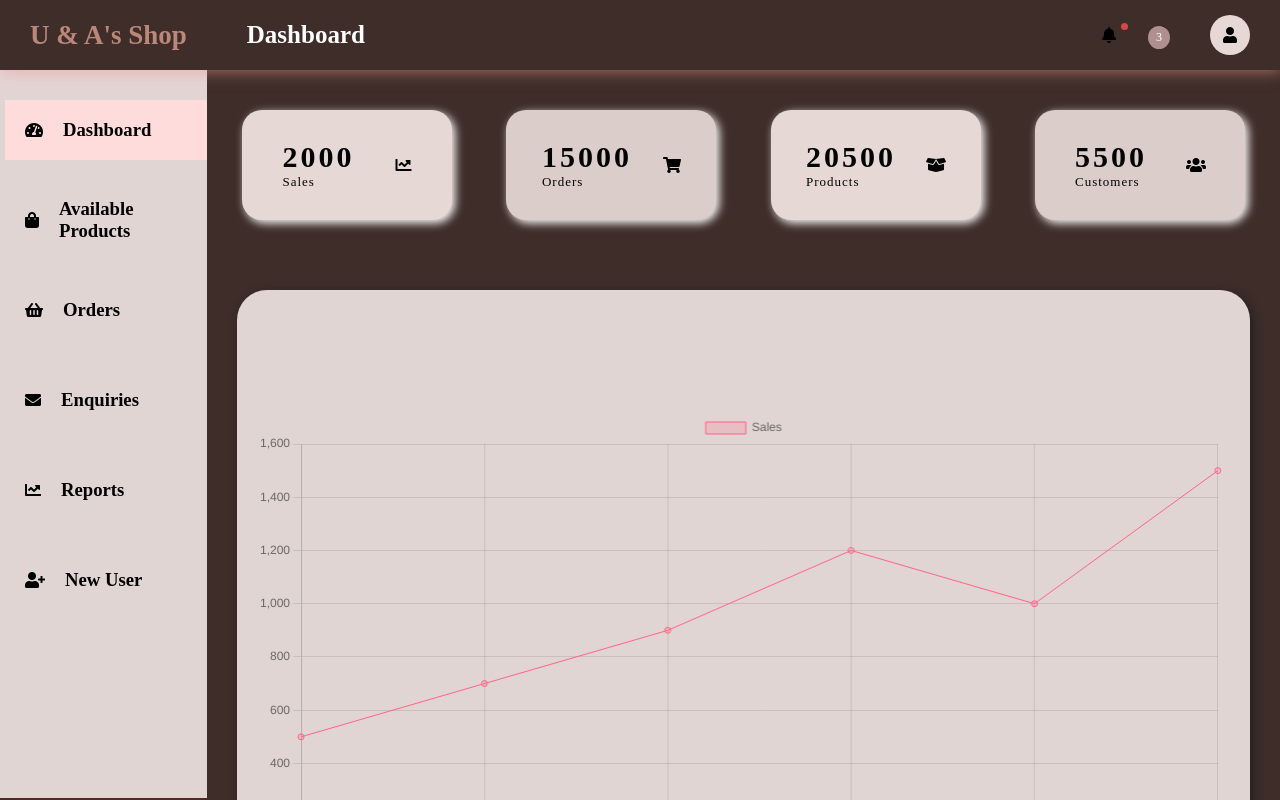
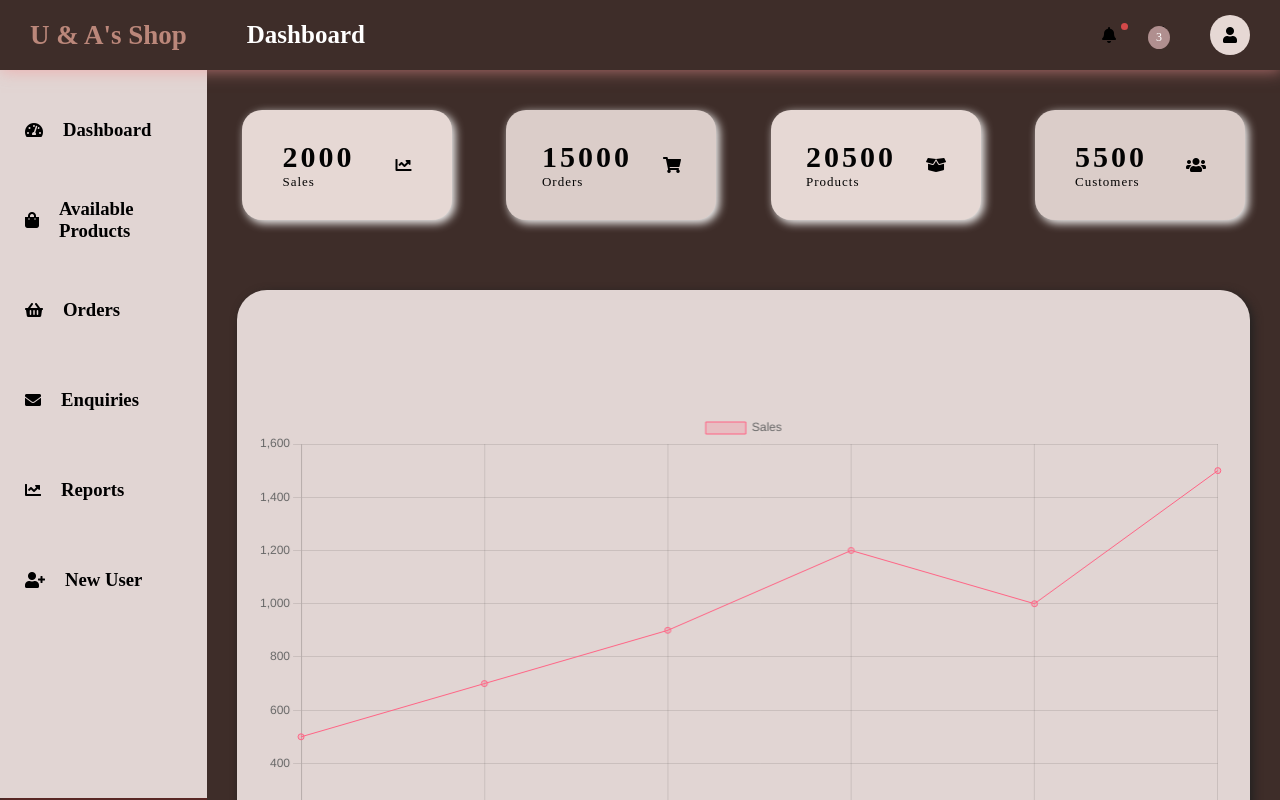
Before and after one commit to eh202201080/Admin_HijabShop, a plain HTML site: page index.html in a window 1280 px wide. Drawn offline with nearby package versions, Linux system fonts and the light colour scheme.

Commit message:
Update admin.css

```diff
--- a/admin.css
+++ b/admin.css
@@ -295,7 +295,7 @@ gap: 30px;
 
 .nav-option.option1 {
     /* Remove the gray background color */
-    background-color: #fedcdc;
+    background-color: transparent;
     /* Adjust border color if needed */
     border-left: none;
 }
```
